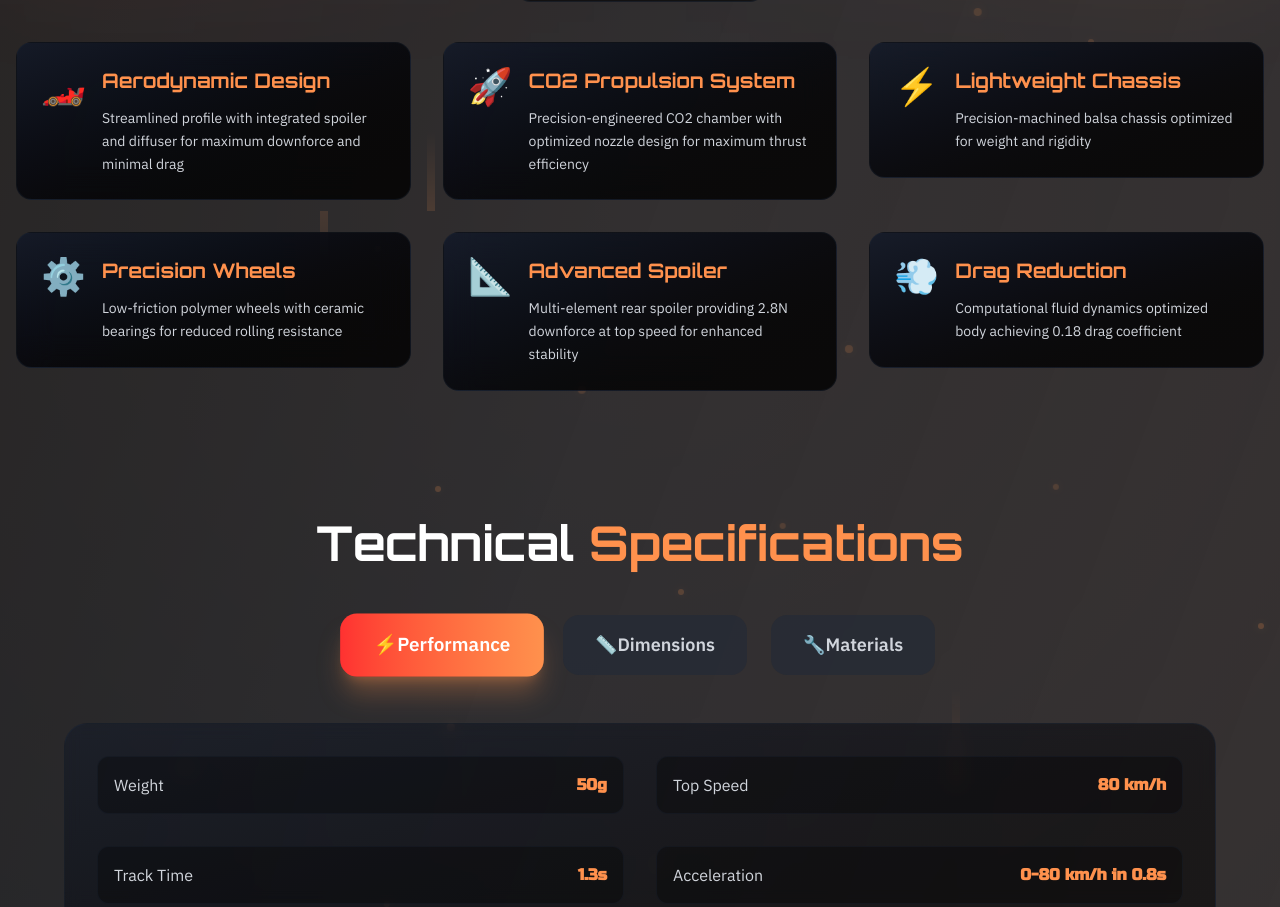
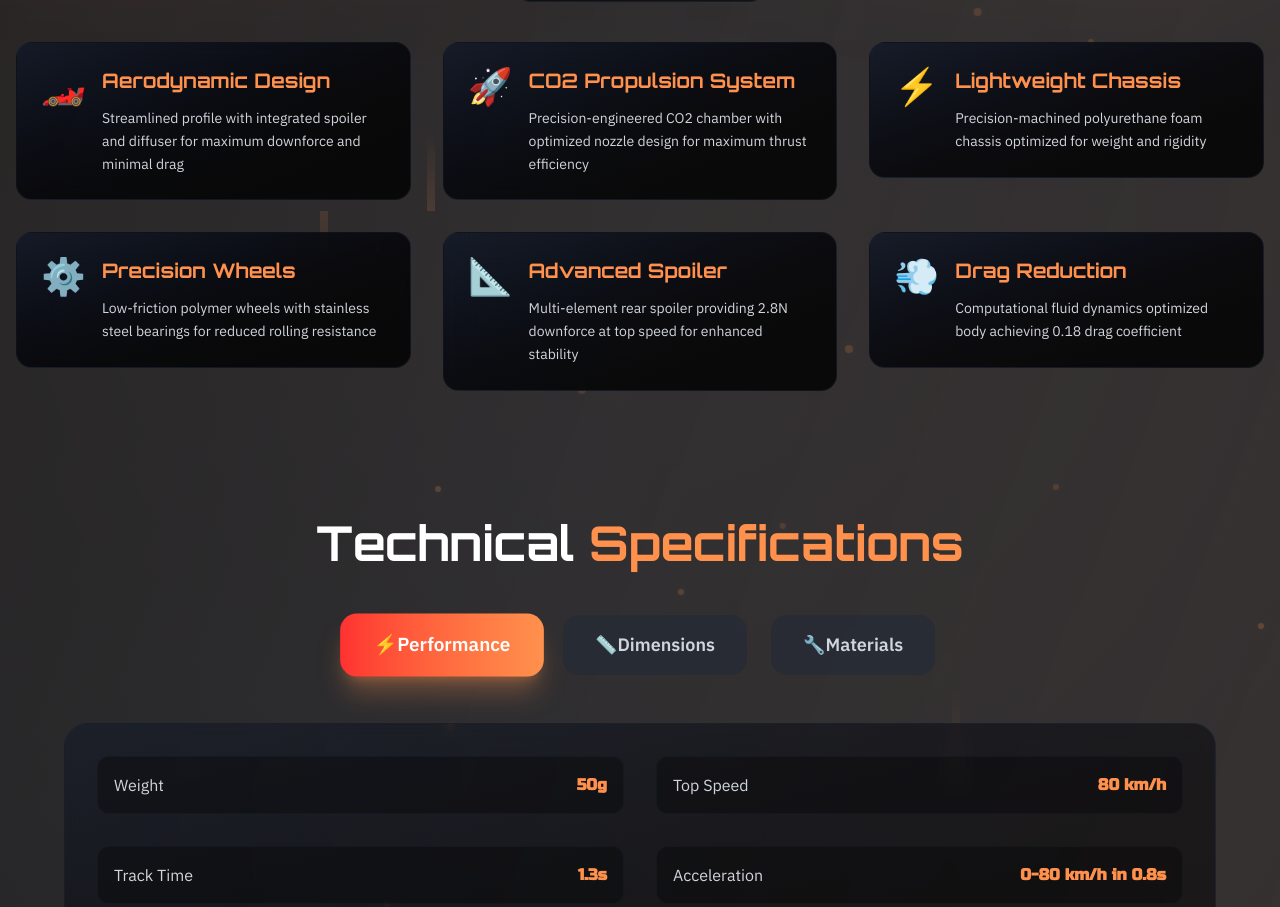
Before and after one commit to whippingdot/Vulcan-GP, a Next.js app: page /car in a window 1280 px wide. Shown: the part 1507-2414 px from the top of the page. Built offline with nearby package versions, Linux system fonts and the light colour scheme.

Commit message:
Update page.tsx

```diff
--- a/src/app/car/page.tsx
+++ b/src/app/car/page.tsx
@@ -51,7 +51,7 @@ const carFeatures = [
   {
     title: "Lightweight Chassis",
     description:
-      "Precision-machined balsa chassis optimized for weight and rigidity",
+      "Precision-machined polyurethane foam chassis optimized for weight and rigidity",
     icon: "⚡",
     position: { bottom: "35%", left: "10%" },
     highlight: "chassis",
@@ -59,7 +59,7 @@ const carFeatures = [
   {
     title: "Precision Wheels",
     description:
-      "Low-friction polymer wheels with ceramic bearings for reduced rolling resistance",
+      "Low-friction polymer wheels with stainless steel bearings for reduced rolling resistance",
     icon: "⚙️",
     position: { bottom: "25%", right: "10%" },
     highlight: "wheels",
```
